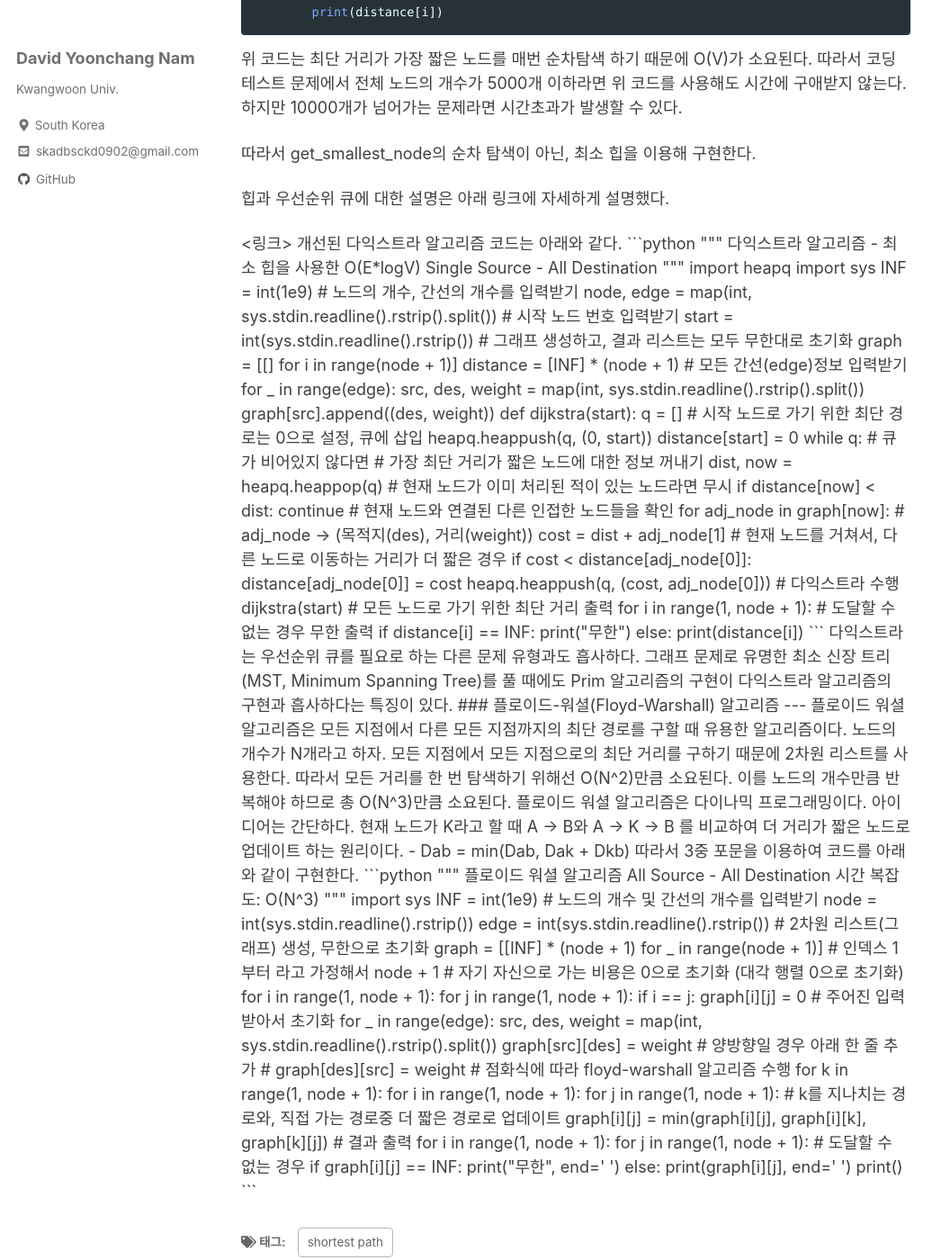
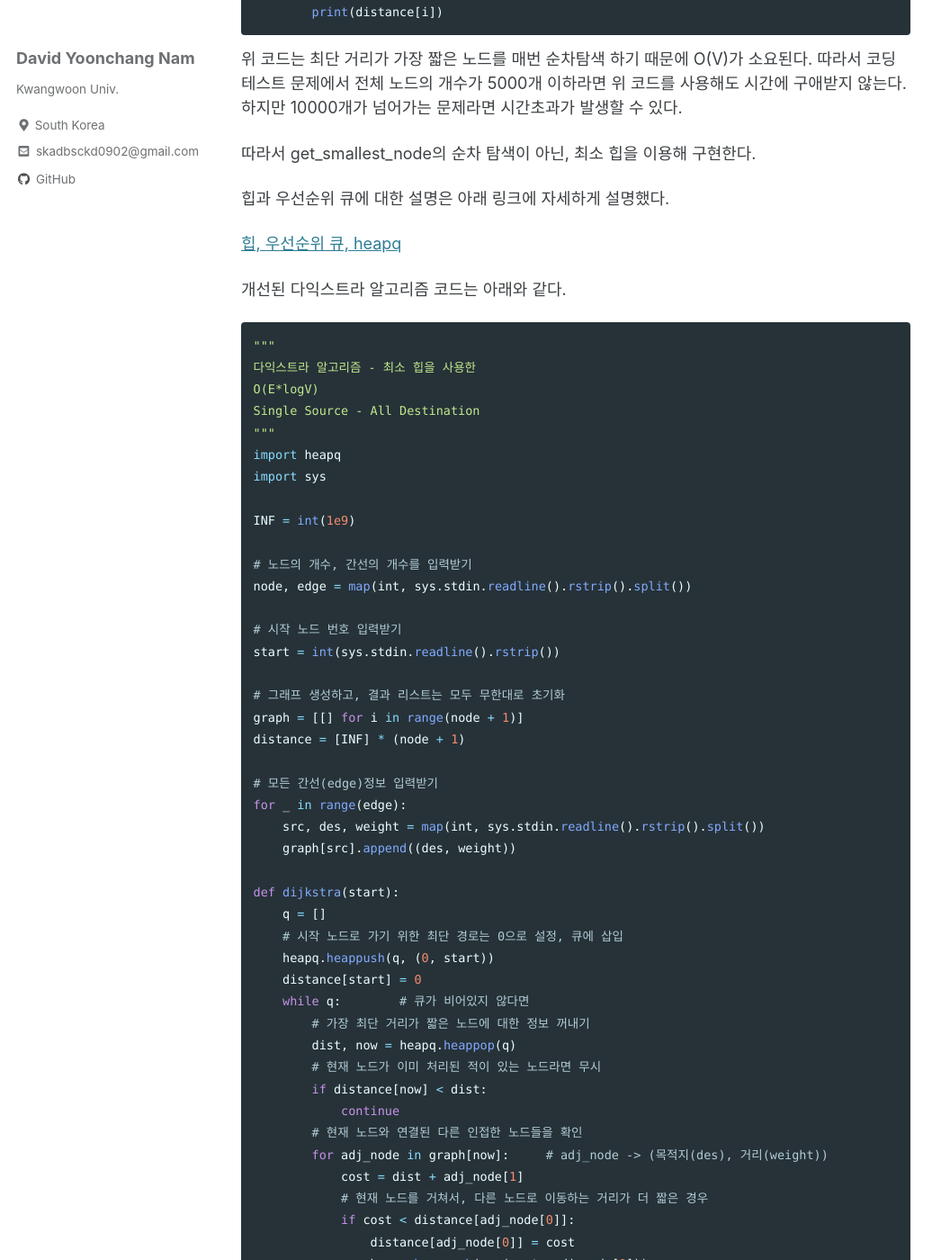
Before and after one commit to Akgop/Akgop.github.io, a Jekyll site: the page built from _posts/2021-03-07-thisiscote_8.md, in a window 1280 px wide and 1400 px high, scrolled down 2879 px. Shown: the whole window at 90% size, without its empty margins (0-1056 px from the left). Built offline with Jekyll 4.4.1, drawn with Linux system fonts in a browser that asks for light colours; cached includes are drawn as plain includes; some of the changed text lies outside the part shown.

Commit message:
Update 2021-03-07-thisiscote_8.md

````diff
--- a/_posts/2021-03-07-thisiscote_8.md
+++ b/_posts/2021-03-07-thisiscote_8.md
@@ -45,7 +45,7 @@ toc: true
 아래 코드는 쉽게 구현할 수 있는 대신, O(V^2)의 성능을 갖는다.
 
 ```python
- import sys
+import sys
 
 INF = int(1e9)
 
@@ -108,7 +108,7 @@ for i in range(1, node + 1):
 
 힙과 우선순위 큐에 대한 설명은 아래 링크에 자세하게 설명했다.
 
-<링크>
+[힙, 우선순위 큐, heapq](https://akgop.github.io/data_structure/datastructure_priorityqueue/)
 
 개선된 다익스트라 알고리즘 코드는 아래와 같다.
 
````
